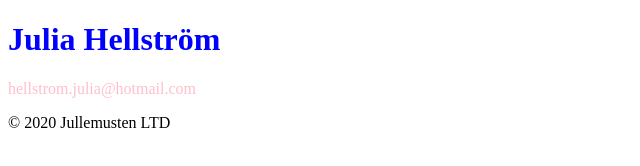
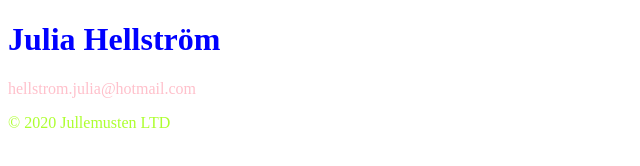
Before and after one commit to jullemusten/hello-world-julia, a plain HTML site: page index.html in a window 1280 px wide. Shown: the whole page, without its empty margins (0-640 px from the left). Drawn offline with Linux system fonts and the light colour scheme.

Commit message:
green color

```diff
--- a/index.html
+++ b/index.html
@@ -9,6 +9,6 @@
 <body>
     <h1 style="color:blue;">Julia Hellström</h1>
     <p style="color:pink;"> hellstrom.julia@hotmail.com</p>
-    <footer>&copy; 2020 Jullemusten LTD</footer>
+    <footer style="color:greenyellow">&copy; 2020 Jullemusten LTD</footer>
 </body>
 </html>
```
